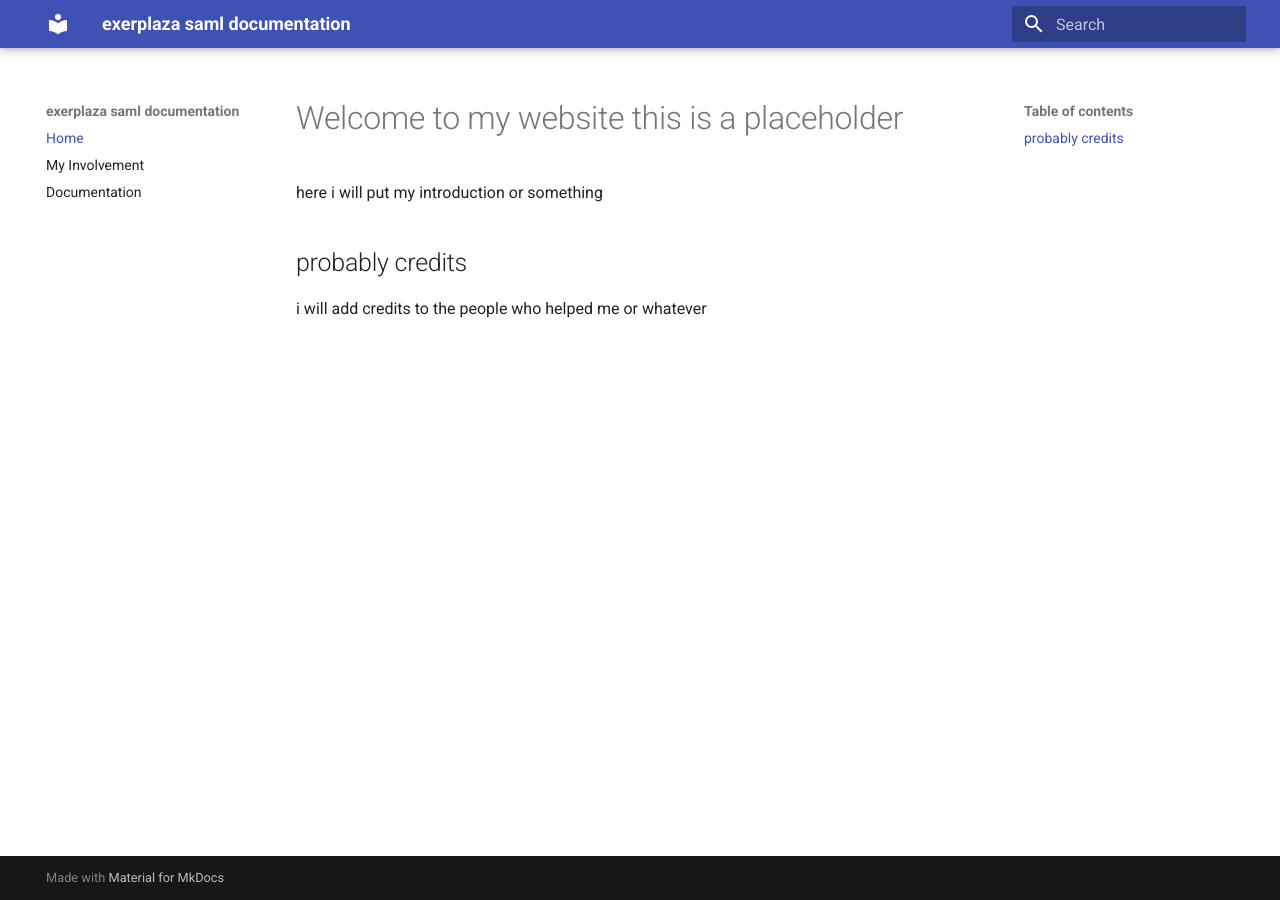
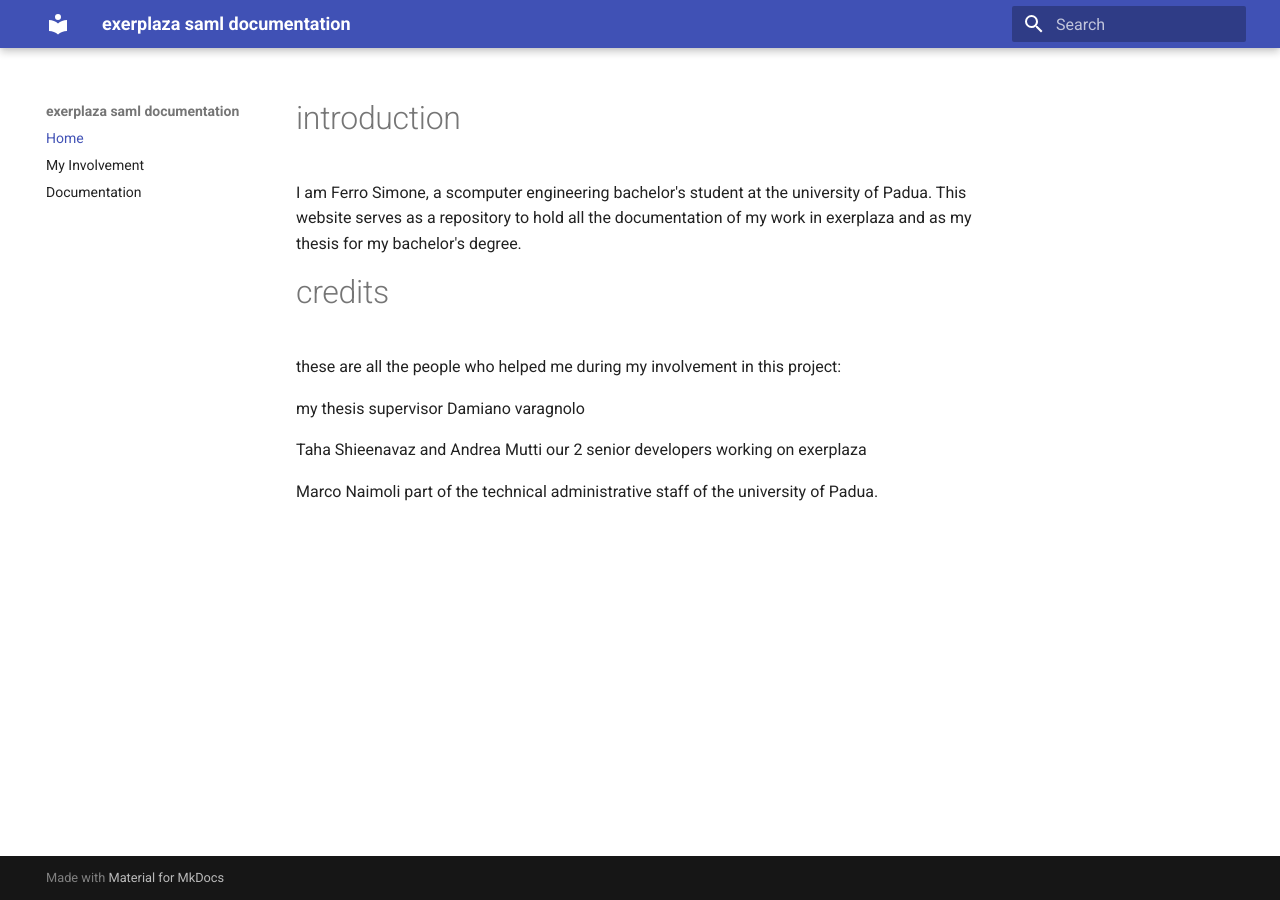
Before and after one commit to acquanaturaleminerale/acquanaturaleminerale.github.io, an MkDocs documentation site: the page built from docs/index.md, in a window 1280 px wide. Built offline with MkDocs 1.6.1 and Material for MkDocs 9.7.7, drawn with Linux system fonts in a browser that asks for light colours.

Commit message:
Update index.md

```diff
--- a/docs/index.md
+++ b/docs/index.md
@@ -1,7 +1,14 @@
-# Welcome to my website this is a placeholder
+# introduction
 
-here i will put my introduction or something
+I am Ferro Simone, a scomputer engineering bachelor's student at the university of Padua.
+This website serves as a repository to hold all the documentation of my work in exerplaza and as my thesis for my bachelor's degree.
 
-## probably credits
+# credits
 
-i will add credits to the people who helped me or whatever
+these are all the people who helped me during my involvement in this project:
+
+my thesis supervisor Damiano varagnolo
+
+Taha Shieenavaz and Andrea Mutti our 2 senior developers working on exerplaza
+
+Marco Naimoli part of the technical administrative staff of the university of Padua.
```
